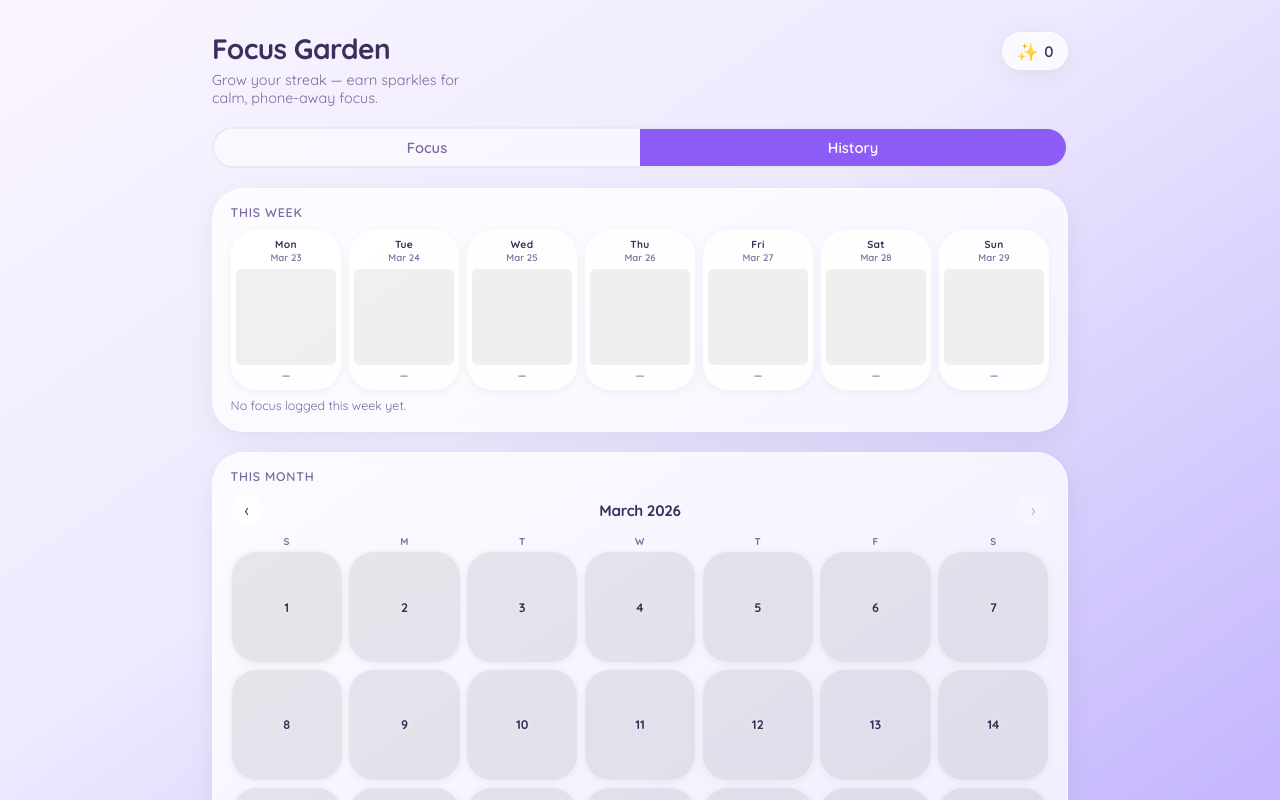
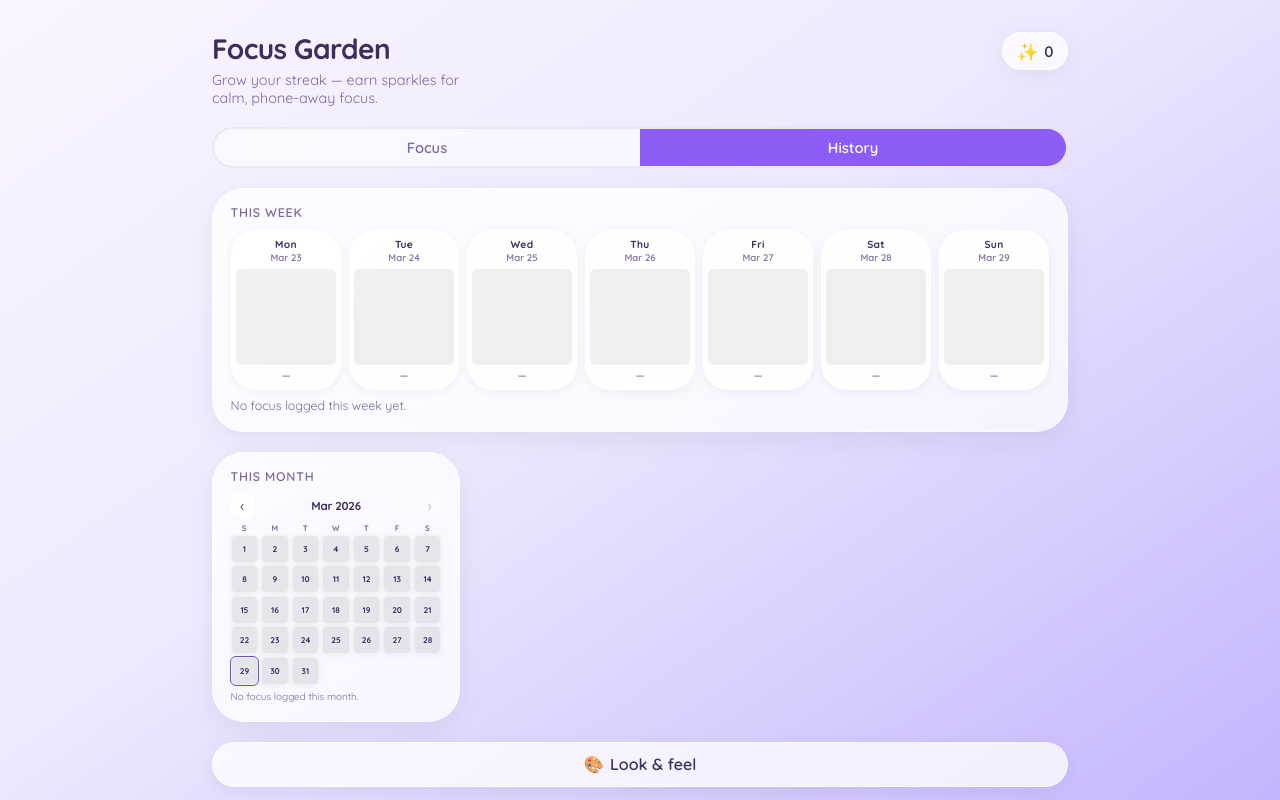
Before and after one commit to ik41002/Focus-app, a React (Vite) app: page / in a window 1280 px wide. Both pictures are taken after a click on the tab "History". Shown: the top 800 px of the page. Built offline with nearby package versions, Linux system fonts and the light colour scheme.

Commit message:
monthly overview sized down

```diff
--- a/src/App.css
+++ b/src/App.css
@@ -138,6 +138,25 @@
   display: flex;
   flex-direction: column;
   gap: 1.25rem;
+}
+
+.history-month-recent {
+  display: flex;
+  flex-wrap: wrap;
+  align-items: flex-start;
+  gap: 1rem 1.35rem;
+}
+
+.focus-history--month {
+  flex: 0 1 auto;
+  width: min(100%, 15.5rem);
+  min-width: 0;
+  padding: 0.85rem 0.75rem 0.95rem;
+}
+
+.history-month-recent .recent-sessions--aside {
+  flex: 1 1 12rem;
+  min-width: 0;
 }
 
 /* Mascot */
@@ -713,6 +732,56 @@
   color: var(--color-muted);
 }
 
+.focus-month--compact .focus-month__toolbar {
+  margin-bottom: 0.35rem;
+  gap: 0.35rem;
+}
+
+.focus-month--compact .focus-month__label {
+  font-size: 0.72rem;
+  font-weight: 700;
+  line-height: 1.2;
+}
+
+.focus-month--compact .focus-month__nav {
+  width: 1.45rem;
+  height: 1.45rem;
+  font-size: 0.95rem;
+  border-radius: 6px;
+}
+
+.focus-month--compact .focus-month__weekdays {
+  gap: 0.18rem;
+  margin-bottom: 0.12rem;
+}
+
+.focus-month--compact .focus-month__weekday {
+  font-size: 0.5rem;
+}
+
+.focus-month--compact .focus-month__grid {
+  gap: 0.18rem;
+}
+
+.focus-month--compact .focus-month__cell {
+  border-radius: 5px;
+}
+
+.focus-month--compact .focus-month__cell--today {
+  outline-width: 1px;
+  outline-offset: 0;
+}
+
+.focus-month--compact .focus-month__day-num {
+  font-size: 0.52rem;
+}
+
+.focus-month--compact .focus-month__hint {
+  margin: 0.35rem 0 0;
+  font-size: 0.62rem;
+  line-height: 1.35;
+}
+
 .recent-sessions {
   position: relative;
   z-index: 1;
--- a/src/App.tsx
+++ b/src/App.tsx
@@ -385,7 +385,8 @@ export function App() {
               <FocusChart series={chartSeries} />
             </section>
 
-            <section className="focus-history" aria-labelledby="focus-month-heading">
+            <div className="history-month-recent">
+              <section className="focus-history focus-history--month" aria-labelledby="focus-month-heading">
                 <h2 id="focus-month-heading" className="focus-history__title">
                   This month
                 </h2>
@@ -393,7 +394,10 @@ export function App() {
               </section>
 
               {recentSessions.length > 0 && (
-              <section className="recent-sessions" aria-labelledby="recent-sessions-heading">
+                <section
+                  className="recent-sessions recent-sessions--aside"
+                  aria-labelledby="recent-sessions-heading"
+                >
                   <h2 id="recent-sessions-heading" className="recent-sessions__title">
                     Recent sessions
                   </h2>
@@ -416,6 +420,7 @@ export function App() {
                   </ul>
                 </section>
               )}
+            </div>
           </div>
         )}
 
--- a/src/components/FocusMonthHeatmap.tsx
+++ b/src/components/FocusMonthHeatmap.tsx
@@ -25,7 +25,7 @@ export function FocusMonthHeatmap({ sessions }: Props) {
   const monthLabel = useMemo(
     () =>
       new Date(viewY, viewM, 1).toLocaleDateString(undefined, {
-        month: "long",
+        month: "short",
         year: "numeric",
       }),
     [viewY, viewM]
@@ -62,7 +62,7 @@ export function FocusMonthHeatmap({ sessions }: Props) {
   };
 
   return (
-    <div className="focus-month" role="img" aria-label={`Focus heatmap for ${monthLabel}`}>
+    <div className="focus-month focus-month--compact" role="img" aria-label={`Focus heatmap for ${monthLabel}`}>
       <div className="focus-month__toolbar">
         <button
           type="button"
```
Lines whose indentation alone changed are shown as unchanged.
